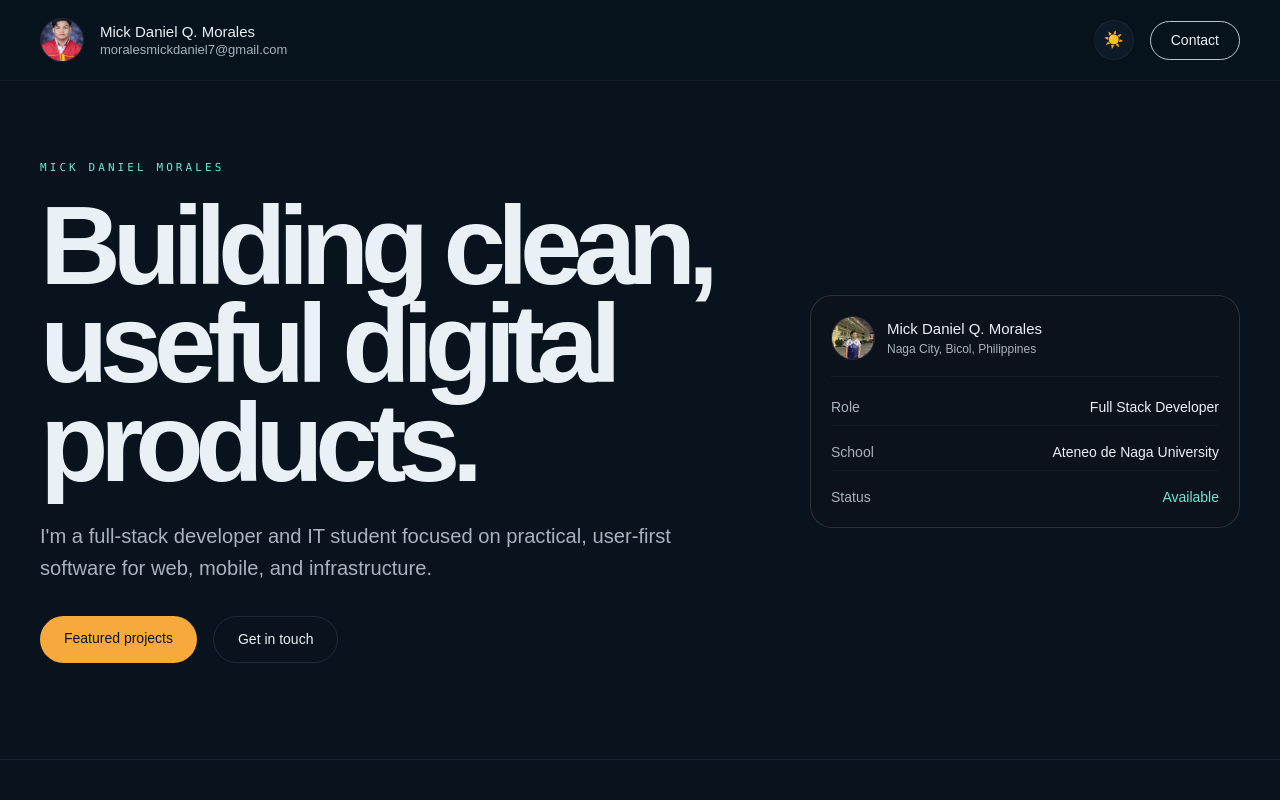
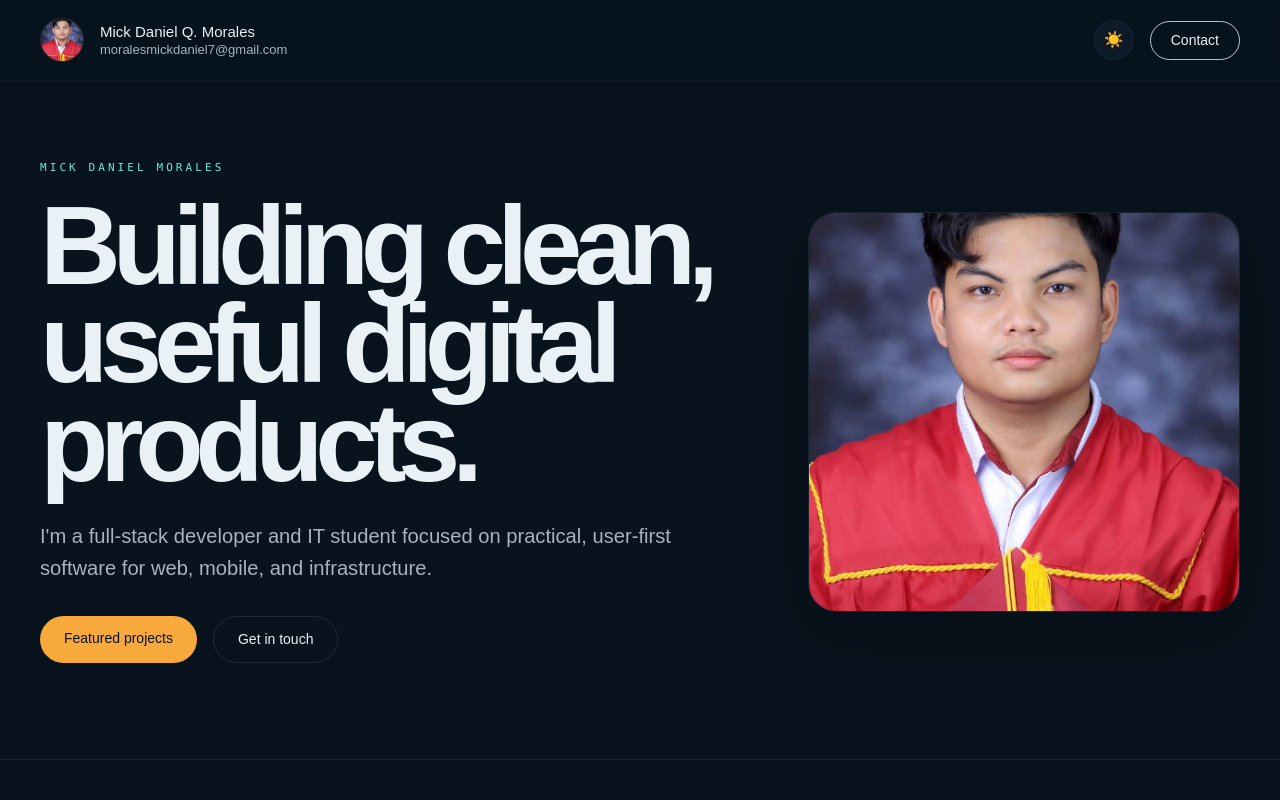
Before and after one commit to mdmorales-byte/dnlmrlss, a Next.js app: page / in a window 1280 px wide. Shown: the top 800 px of the page. Built offline with nearby package versions, Linux system fonts and the light colour scheme.

Commit message:
Replace profile card with large image using Formal.jpg and update GitHub link

```diff
--- a/components/Hero.jsx
+++ b/components/Hero.jsx
@@ -29,36 +29,14 @@ export default function Hero() {
           </div>
         </div>
 
-        <div className="glass-card ml-auto w-full max-w-[430px] rounded-[22px] border border-line/70 p-5 fade-up">
-          <div className="flex items-center gap-3 border-b border-line/50 pb-4">
-            <div className="relative h-11 w-11 overflow-hidden rounded-full border border-line/70 bg-signal/20">
-              <Image
-                src="/images/Fashion.jpg"
-                alt="Mick Daniel Morales"
-                fill
-                sizes="44px"
-                className="object-cover object-center"
-              />
-            </div>
-            <div>
-              <p className="text-[15px] font-medium text-paper">{profile.fullName}</p>
-              <p className="text-[12px] text-fog">{profile.location}</p>
-            </div>
-          </div>
-          <div className="mt-5 space-y-4 text-sm text-fog">
-            <div className="flex items-center justify-between border-b border-line/30 pb-2">
-              <span>Role</span>
-              <span className="text-paper">{profile.title}</span>
-            </div>
-            <div className="flex items-center justify-between border-b border-line/30 pb-2">
-              <span>School</span>
-              <span className="text-paper">{profile.school}</span>
-            </div>
-            <div className="flex items-center justify-between">
-              <span>Status</span>
-              <span className="text-signal2">Available</span>
-            </div>
-          </div>
+        <div className="relative h-[400px] overflow-hidden rounded-[28px] border border-line/60 bg-panel/60 shadow-[0_20px_60px_rgba(0,0,0,0.2)] fade-up">
+          <Image
+            src="/images/Formal.jpg"
+            alt="Mick Daniel Morales"
+            fill
+            sizes="(max-width: 768px) 100vw, 45vw"
+            className="object-cover object-center"
+          />
         </div>
       </div>
     </section>
```
Also changed, not shown: lib/data.js.
